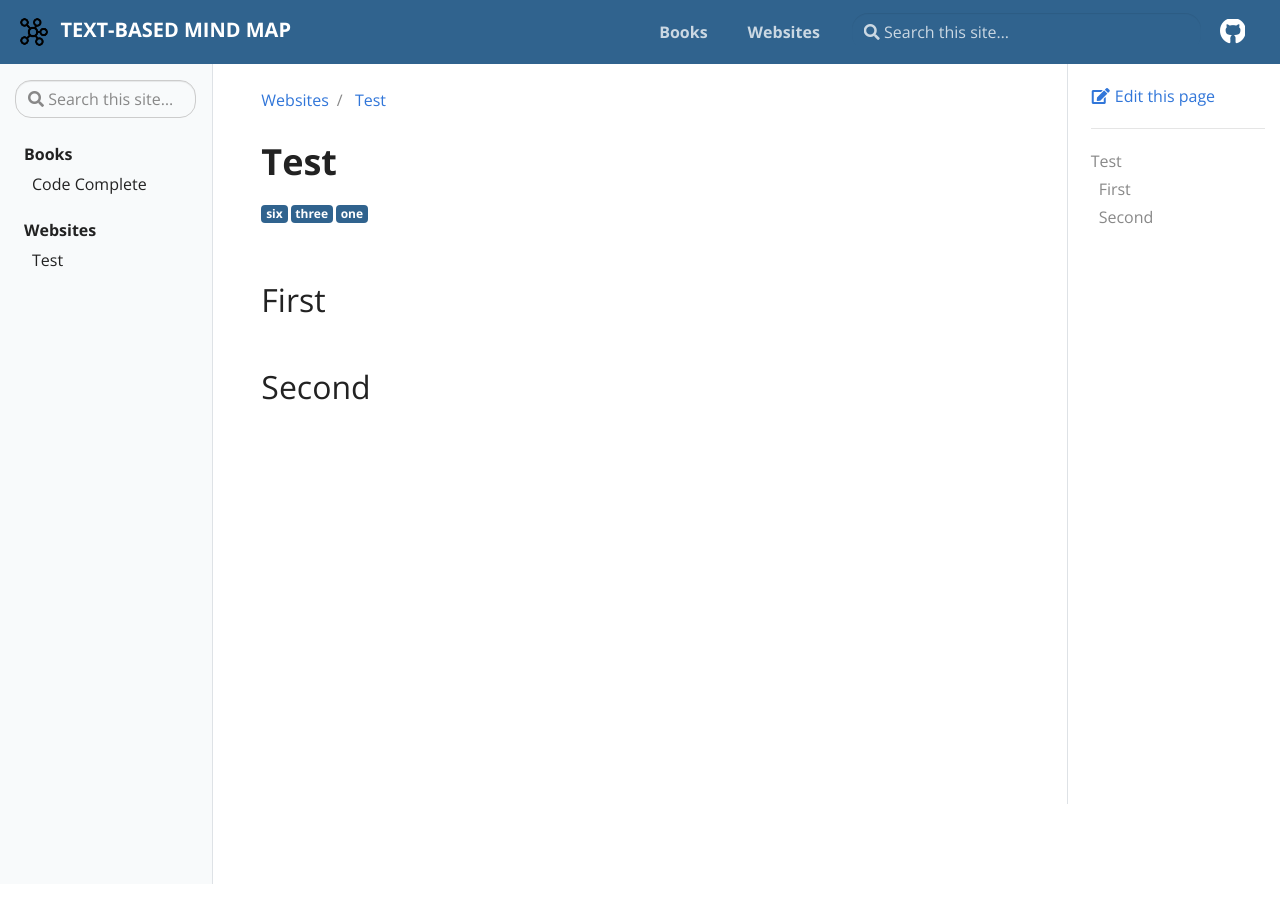
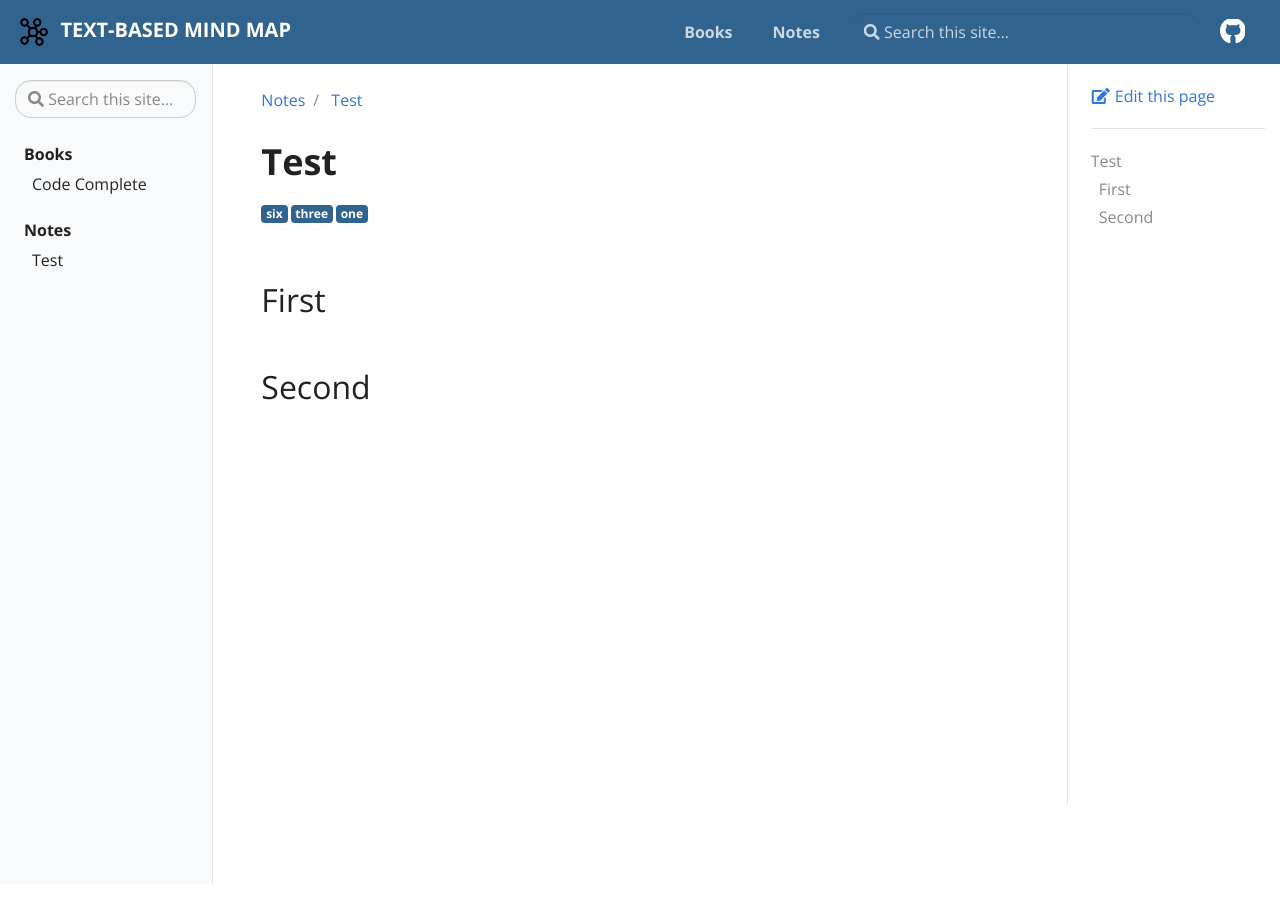
Before and after one commit to makkuzin/makkuzin.github.io, a Jekyll site: the page built from _notes/test.md, in a window 1280 px wide. Built offline with Jekyll 4.4.1, drawn with Linux system fonts in a browser that asks for light colours.

Commit message:
Rename websites into notes

```diff
--- a/_config.yml
+++ b/_config.yml
@@ -33,7 +33,7 @@ exclude: [_site, LICENSE]
 collections:
   books:
     output: true
-  websites:
+  notes:
     output: true
 
 # Defaults
@@ -45,7 +45,7 @@ defaults:
       layout: default
 
   - scope:
-      path: "_websites"
-      type: "websites"
+      path: "_notes"
+      type: "notes"
     values:
       layout: default
--- /dev/null
+++ b/pages/notes.html
@@ -0,0 +1,6 @@
+---
+layout: default
+permalink: /notes/
+---
+
+<h1>Notes</h1>
--- a/pages/search.html
+++ b/pages/search.html
@@ -18,6 +18,7 @@ hide_toc: true
 <ol id="search-results"></ol>
 
 <script>
+    /* TODO search cyrillic symbols */
     window.data = {
         {% for collection in site.collections %}
             {% for post in collection.docs %}
--- a/pages/websites.html
+++ /dev/null
@@ -1,6 +0,0 @@
----
-layout: default
-permalink: /websites/
----
-
-<h1>Websites</h1>
```
Also changed, not shown: _notes/test.md (renamed from _websites/test.md).
